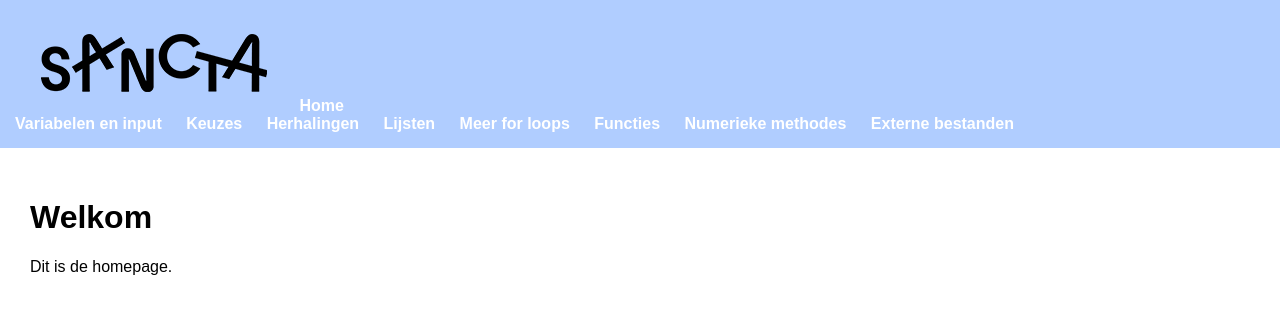
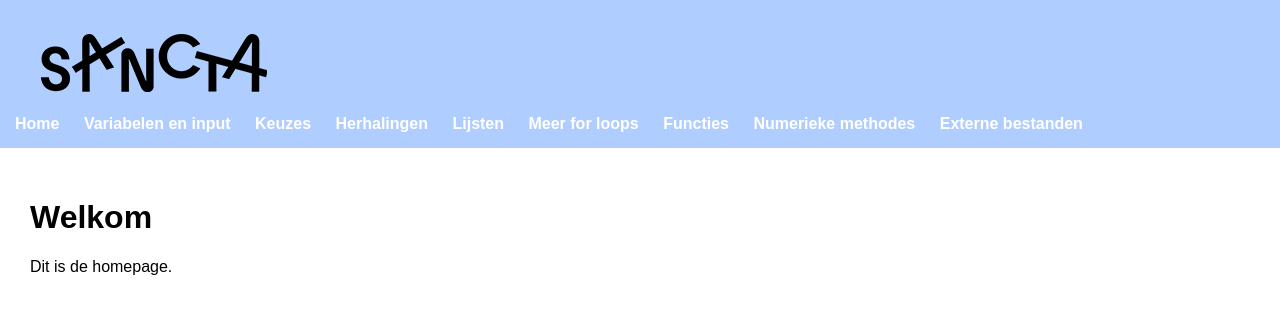
Before and after one commit to milanvandeput/milanvandeput.github.io, a Jekyll site: the page built from index.md, in a window 1280 px wide. Shown: the top 314 px of the page. Built offline with Jekyll 4.4.1, drawn with Linux system fonts in a browser that asks for light colours.

Commit message:
Update home.html

```diff
--- a/_layouts/home.html
+++ b/_layouts/home.html
@@ -30,9 +30,9 @@
         <div class="topbar-inner">
             <a class="brand" href="{{ '/' | relative_url }}">
           <img class="brand-logo" src="{{ '/assets/images/logo.png' | relative_url }}" alt="">
-          <span class="sr-only">Home</span>
             </a>
         <div class="menu">
+            <a href="{{ '/Home/' | relative_url }}">Home</a>
             <a href="{{ '/Variabelen en input/' | relative_url }}">Variabelen en input</a>
             <a href="{{ '/Keuzes/' | relative_url }}">Keuzes</a>
             <a href="{{ '/Herhalingen/' | relative_url }}">Herhalingen</a>
```
